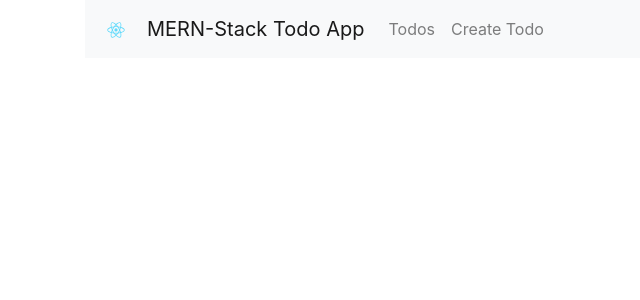
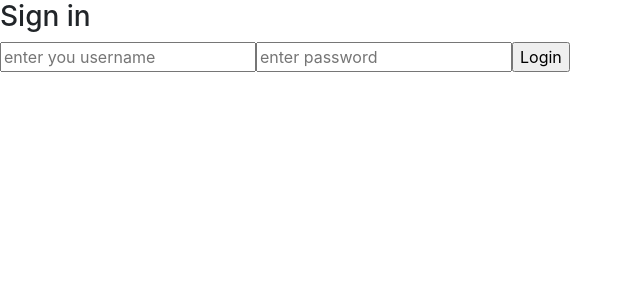
Before and after one commit to jctully/gpm_frontend_pub, a React (Create React App) app: page /login in a window 1280 px wide. Shown: the top 300 px of the page, without its empty margins (0-640 px from the left). Built offline with nearby package versions, Linux system fonts and the light colour scheme.

Commit message:
Setting up routing. Basic Homepage, Login & Info pages

```diff
--- a/package.json
+++ b/package.json
@@ -5,6 +5,7 @@
   "dependencies": {
     "bootstrap": "^4.3.1",
     "react": "^16.8.6",
+    "react-bootstrap": "^1.0.0-beta.8",
     "react-dom": "^16.8.6",
     "react-router-dom": "^5.0.0",
     "react-scripts": "2.1.8"
--- a/src/App.js
+++ b/src/App.js
@@ -1,40 +1,36 @@
 import React, { Component } from "react";
-import { BrowserRouter as Router, Route, Link } from "react-router-dom";
+import { BrowserRouter as Router, Route, Link, Redirect } from "react-router-dom";
 
 import "bootstrap/dist/css/bootstrap.min.css";
 
-import CreateTodo from "./components/create-todo.component";
-import EditTodo from "./components/edit-todo.component";
-import TodosList from "./components/todos-list.component";
+import Login from "./components/Login/Login";
+import Home from "./components/Home/Home";
+import Info from "./components/Info/Info"
 
 import logo from "./logo.svg";
 
 class App extends Component {
+
   render() {
     return (
       <Router>
-        <div className="container">
-          <nav className="navbar navbar-expand-lg navbar-light bg-light">
-            <a className="navbar-brand" href="https://google.com" target="_blank">
-              <img src={logo} width="30" height="30" alt="Google.com" />
-            </a>
-            <Link to="/" className="navbar-brand">MERN-Stack Todo App</Link>
-            <div className="collpase navbar-collapse">
-              <ul className="navbar-nav mr-auto">
-                <li className="navbar-item">
-                  <Link to="/" className="nav-link">Todos</Link>
-                </li>
-                <li className="navbar-item">
-                  <Link to="/create" className="nav-link">Create Todo</Link>
-                </li>
-              </ul>
+        <div>
+          <Route exact={true} path="/" render={() => (
+            <div className="App">
+              <Home />
             </div>
-          </nav>
-          <br/>
-          <Route path="/" exact component={TodosList} />
-          <Route path="/edit/:id" component={EditTodo} />
-          <Route path="/create" component={CreateTodo} />
+          )}/>
         </div>
+        <Route exact={true} path="/login" render={() => (
+            <div className="App">
+              <Login />
+            </div>
+          )}/>
+        <Route exact={true} path="/info" render={() => (
+            <div className="App">
+              <Info />
+            </div>
+          )}/>
       </Router>
     );
   }
--- /dev/null
+++ b/src/components/Home/Home.js
@@ -0,0 +1,16 @@
+import React, { Component } from "react";
+
+export default class Home extends Component {
+    state = {
+    }
+
+    render () {
+        return (
+            <div id="container">
+                <h1> Welcome to the Graduate Program Manager Application!</h1>
+                <a href="/info"><button>Info</button></a>
+                <a href="/login"><button>Login</button></a>
+            </div>
+        )
+    }
+}
--- /dev/null
+++ b/src/components/Info/Info.js
@@ -0,0 +1,11 @@
+import React, { Component } from 'react';
+
+export default class Info extends Component {
+    render() {
+        return (
+            <div>
+                <h3>Info Page</h3>
+            </div>
+        )
+    }
+}
--- /dev/null
+++ b/src/components/Login/Login.js
@@ -0,0 +1,22 @@
+import React, { Component } from 'react';
+
+export default class Login extends Component {
+
+    handleSignIn(e) {
+        e.preventDefault()
+        let username = this.refs.username.value
+        let password = this.refs.password.value
+        this.props.onSignIn(username, password)
+      }
+
+      render() {
+        return (
+          <form onSubmit={this.handleSignIn.bind(this)}>
+            <h3>Sign in</h3>
+            <input type="text" ref="username" placeholder="enter you username" />
+            <input type="password" ref="password" placeholder="enter password" />
+            <input type="submit" value="Login" />
+          </form>
+        )
+      }
+}
```
Also changed, not shown: src/components/todo.component.js (added, +41 -0 lines), 1 other file (tests, documents, lock files or other folders).
